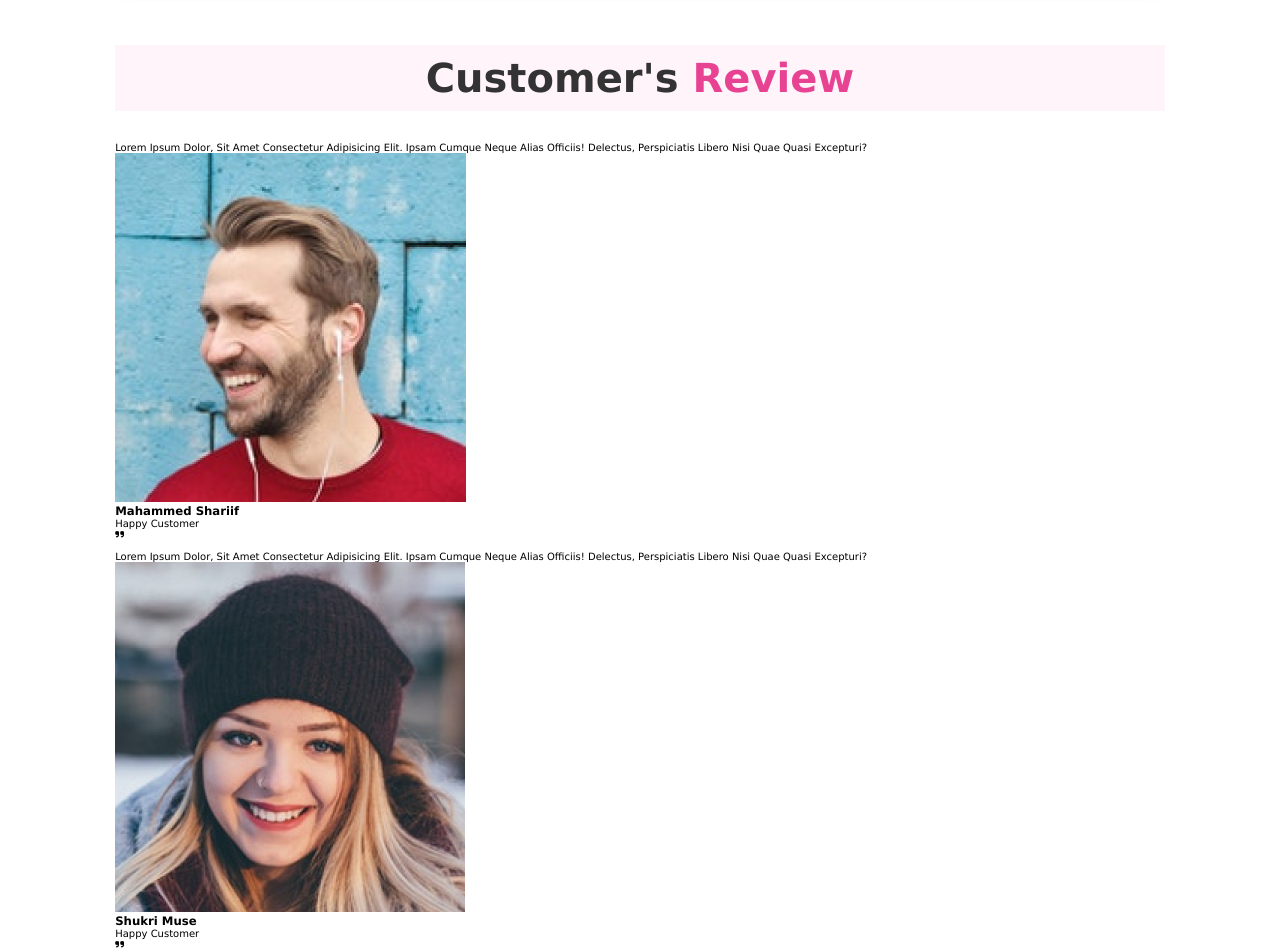
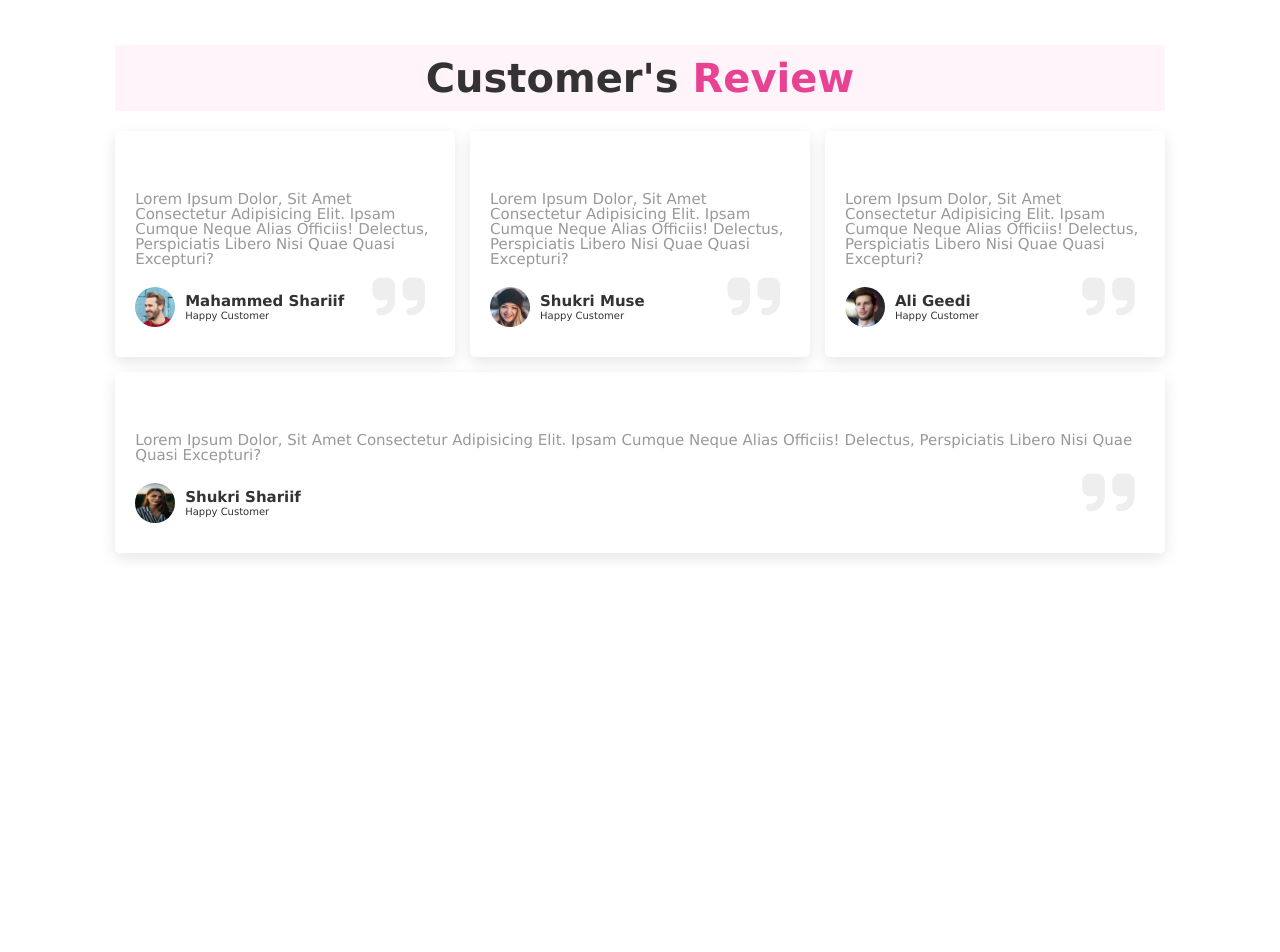
Before and after one commit to HamdiNur/Flower-Shop, a plain HTML site: page index.html in a window 1280 px wide. Shown: the part 3100-4052 px from the top of the page. After the commit the page ends 3673 px from the top, so only its background shows below. Drawn offline with Linux system fonts and the light colour scheme.

Commit message:
styling  review

```diff
--- a/style.css
+++ b/style.css
@@ -239,9 +239,9 @@ header .fa-bars{
 .products .box-container .box{
 
     flex: 1 1 30rem;
-    box-shadow:  0 .5rem 1.5rem rgba(0, 0, 0, .1);
+    box-shadow:  0 .5rem 1.5rem rgba(0,0,0,.1);
     border-radius: .5rem;
-    border: .1rem solid rgba(0, 0, 0, .1);
+    border: .1rem solid rgba(0,0,0,.1);
     position: relative;
 
 }
@@ -331,15 +331,83 @@ header .fa-bars{
     font-size: 1.5rem;
     color: #999;
     font-weight: lighter;
-text-decoration: line-through;}
+text-decoration: line-through;
 
 
+}
+.review .box-container{
+    display: flex;
+    flex-wrap: wrap;
+    gap: 1.5rem;
+
+}
+.review .box-container .box{
+    flex: 1 1 30rem;
+    box-shadow: 0 .5rem 1.5rem rgba(0, 0, 0,.1) ;
+    border-radius: .5rem;
+    padding: 3rem  2rem;
+    position: relative;
 
 
+}
+.review .box-container .box .fa-quote-right{
+    position: absolute;
+    bottom: 3rem;
+    right: 3rem;
+    font-size: 6rem;
+    color: #eee;
+}
+.review .box-container .box .user{
+    display: flex;
+    align-items: center;
+    padding-top: 2rem;
+
+}
+
+.review .box-container .box .starts i{
+
+    color: var(--pink);
+    font-size: 2rem;
+
+}
+.review .box-container .box  p{
+
+    color: #999;
+    font-size: 1.5rem;
+    line-height: 1.5rem;
+    padding-top: 2rem;
+
+}
+.review .box-container .box .starts i{
+
+    color: var(--pink);
+    font-size: 2rem;
+
+}
+.review .box-container .box .user img{
+    height: 4rem;
+    width: 4rem;
+    border-radius: 50%;
+    object-fit: cover;
+    margin-right: 1rem;
 
 
+}
 
 
+.review .box-container .box .user h3{
+font-size: 1.5rem;
+color: #333;
+
+}
+
+
+.review .box-container .box .user span{
+
+    font-size: 1rem;
+    color: #333;
+
+}
 
 
 
```
